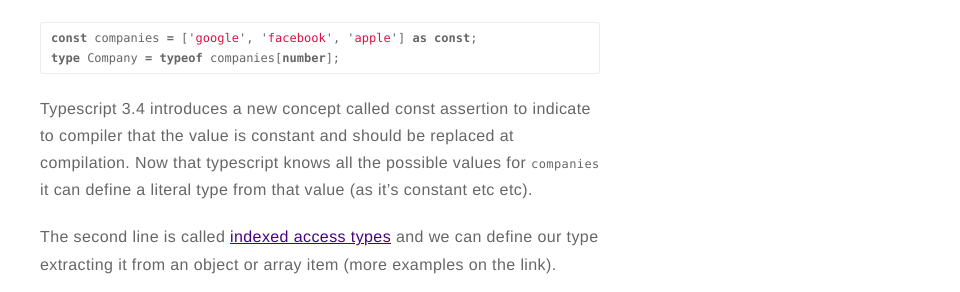
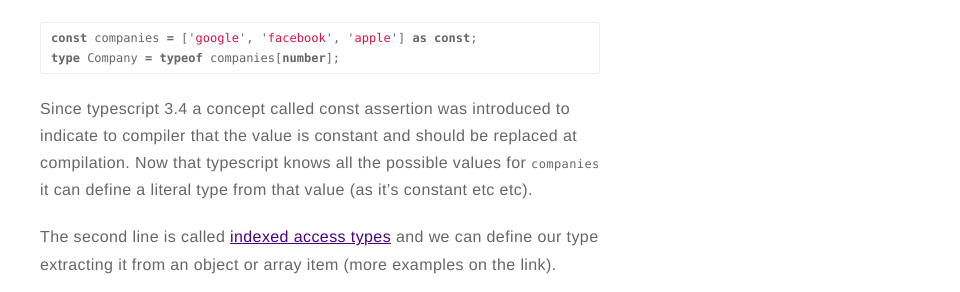
Before and after one commit to vieiramanoel/vieiramanoel.github.io, a Jekyll site: the page built from _posts/2020-12-27-typescript-iterate-over-string-literal.md, in a window 1280 px wide. Shown: the part 677-969 px from the top of the page, without its empty margins (320-1280 px from the left). Built offline with Jekyll 4.4.1, drawn with Linux system fonts in a browser that asks for light colours.

Commit message:
change voice
Signed-off-by: Manoel <vieiranetoc@gmail.com>

````diff
--- a/_posts/2020-12-27-typescript-iterate-over-string-literal.md
+++ b/_posts/2020-12-27-typescript-iterate-over-string-literal.md
@@ -27,7 +27,7 @@ const companies = ['google', 'facebook', 'apple'] as const;
 type Company = typeof companies[number];
 ```
 
-Typescript 3.4 introduces a new concept called const assertion to indicate to compiler that the value is constant and should be replaced at compilation. Now that typescript knows all the possible values for `companies` it can define a literal type from that value (as it's constant etc etc).
+Since typescript 3.4 a concept called const assertion was introduced to indicate to compiler that the value is constant and should be replaced at compilation. Now that typescript knows all the possible values for `companies` it can define a literal type from that value (as it's constant etc etc).
 
 The second line is called [indexed access types](https://microsoft.github.io/TypeScript-New-Handbook/chapters/types-from-extraction/#indexed-access-types) and we can define our type extracting it from an object or array item (more examples on the link).
 
````
